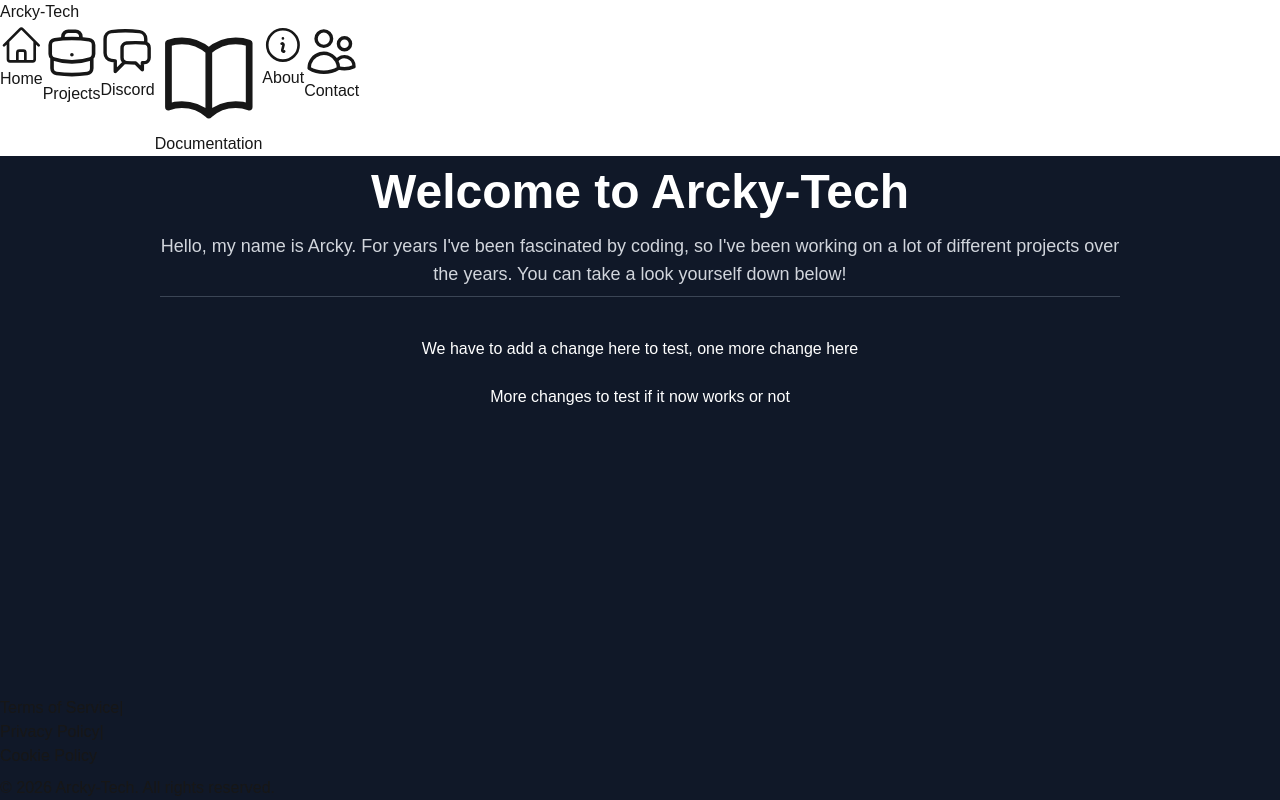
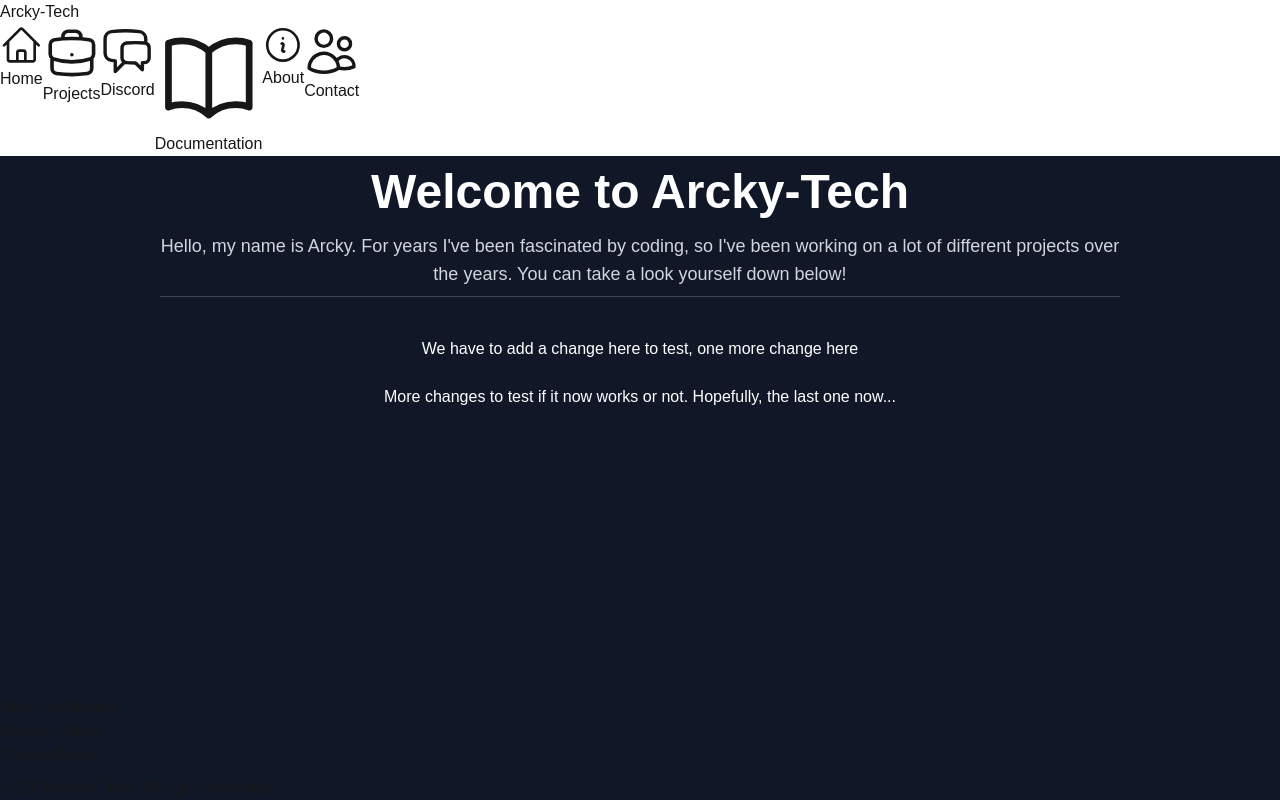
Before and after one commit to Arcky97/Arcky-Tech-Website-Turborepo, a Next.js app in the folder apps/web/: page / in a window 1280 px wide. Built offline with nearby package versions, Linux system fonts and the light colour scheme.

Commit message:
web package test 5

```diff
--- a/apps/web/app/page.tsx
+++ b/apps/web/app/page.tsx
@@ -15,7 +15,7 @@ export default function Home() {
       </section>
       {/* Features Section */}
       <section>
-        <p>More changes to test if it now works or not</p>
+        <p>More changes to test if it now works or not. Hopefully, the last one now...</p>
       </section>
     </article>
   );
--- a/packages/ui/tsconfig.json
+++ b/packages/ui/tsconfig.json
@@ -2,7 +2,7 @@
   "extends": "@repo/typescript-config/react-library.json",
   "compilerOptions": {
     "rootDir": "src",
-    "outDir": "./dist",
+    "outDir": "dist",
     "strictNullChecks": true,
     "declaration": true,
     "emitDeclarationOnly": false
```
